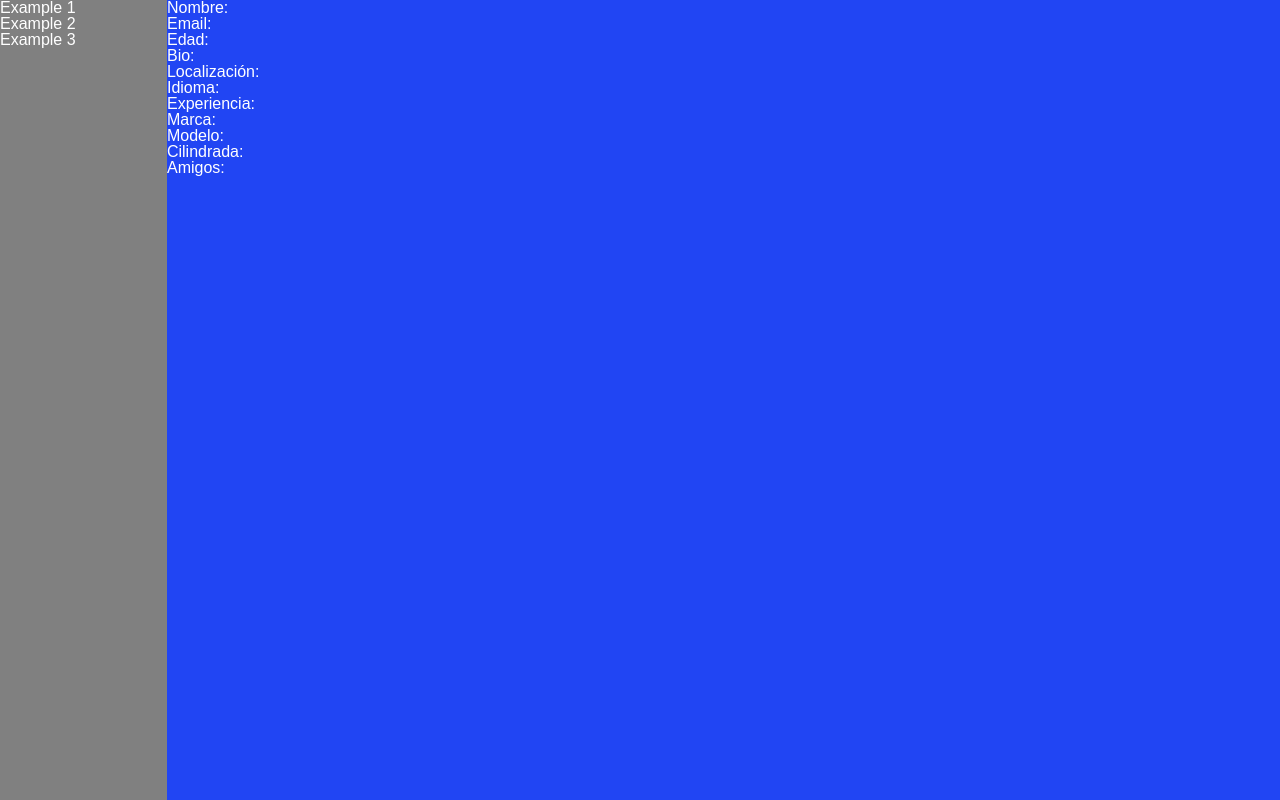
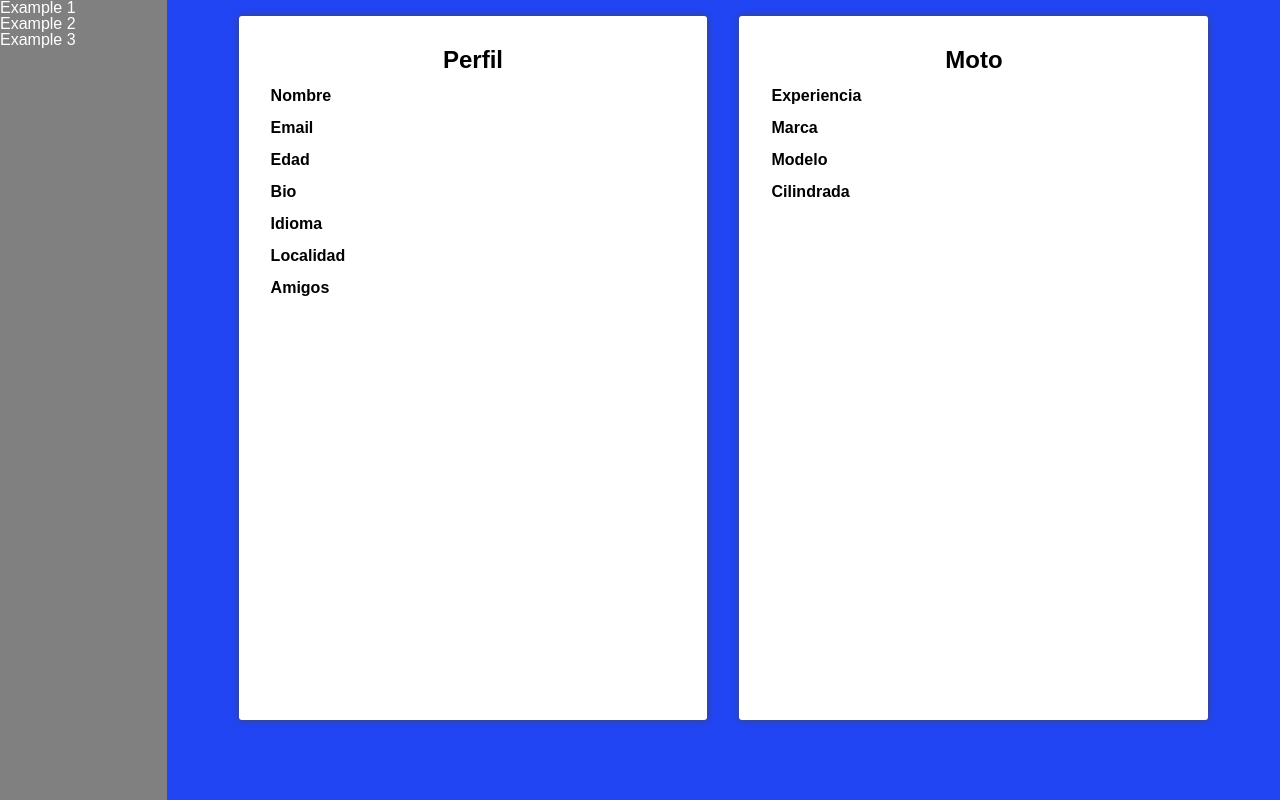
Before and after one commit to Fradomati/route_motor, a React (Vite) app in the folder client/: page /profile in a window 1280 px wide. Built offline with nearby package versions, Linux system fonts and the light colour scheme; no server answers.

Commit message:
Working on Profile page

```diff
--- a/client/src/pages/auth/Profile/index.js
+++ b/client/src/pages/auth/Profile/index.js
@@ -1,27 +1,108 @@
 import React, { useContext, useState, useEffect } from "react"
 import { UserSessionContext } from "../../../../lib/Authentication/withAuthentication"
+import { useForm } from "react-hook-form"
 
+
+// Styles
+import { MainContainer, SubContainer, InfoContainer, Title, HighText } from "./style"
 
 export const Profile = () => {
 
+
     const [userLoaded, setUserLoaded] = useContext(UserSessionContext)
+
+    // Check if Mode Edit is clicked
+    const [edit, setEdit] = useState(false)
+
+    const { register, handleSubmit, errors } = useForm(
+        {
+            mode: "onSubmit"
+        }
+    );
+    const onSubmit = async (data) => {
+        const id = userOn._id
+        const responseServer = await modifyFN(data, id);
+
+        if (responseServer.status == 417) {
+            setErr(responseServer.message)
+        } else {
+            setUserLoaded(responseServer)
+            setEdit(false)
+        }
+    };
 
     console.log(userLoaded)
 
+    const change = () => {
+        !edit ? setEdit(true) : setEdit(false)
+    }
+
     return (
-        <div>
-            <p>Nombre: {userLoaded.username}</p>
-            <p>Email: {userLoaded.email}</p>
-            <p>Edad: {userLoaded.age}</p>
-            <p>Bio: {userLoaded.bio}</p>
-            <p>Localización: {userLoaded.located}</p>
-            <p>Idioma: {userLoaded.language}</p>
-            <p>Experiencia: {userLoaded.experience}</p>
-            <p>Marca: {userLoaded.brand}</p>
-            <p>Modelo: {userLoaded.model}</p>
-            <p>Cilindrada: {userLoaded.power}</p>
-            <p>Amigos: {userLoaded.friends}</p>
-        </div>
+        <MainContainer>
+            <SubContainer>
+                <InfoContainer>
+                    <Title onClick={() => { change() }}>Perfil</Title>
+                    {!edit ? (
+                        <>
+                            <HighText>Nombre</HighText>
+                            <p>{userLoaded.username}</p>
+                            <HighText>Email</HighText>
+                            <p>{userLoaded.email}</p>
+                            <HighText>Edad</HighText>
+                            <p>{userLoaded.age}</p>
+                            <HighText>Bio</HighText>
+                            <p>{userLoaded.bio}</p>
+                            <HighText>Idioma</HighText>
+                            <p>{userLoaded.language}</p>
+                            <HighText>Localidad</HighText>
+                            <p>{userLoaded.located}</p>
+                        </>
+                    ) : (
+                            <form onSubmit={handleSubmit(onSubmit)}>
+                                <HighText>Nombre</HighText>
+                                <input type="text" placeholder={userLoaded.username} name="username" ref={register({
+                                    required: true
+                                })} />
+                                <HighText>Email</HighText>
+                                <input type="text" placeholder={userLoaded.email} name="email" ref={register({
+                                    required: true
+                                })} />
+                                <HighText>Edad</HighText>
+                                <input type="text" placeholder={userLoaded.age} name="age" ref={register({
+                                    required: true
+                                })} />
+                                <HighText>Bio</HighText>
+                                <input type="text" placeholder={userLoaded.bio} name="bio" ref={register({
+                                    required: true
+                                })} />
+                                <HighText>Idioma</HighText>
+                                <input type="text" placeholder={userLoaded.language} name="language" ref={register({
+                                    required: true
+                                })} />
+                                <HighText>Localidad</HighText>
+                                <input type="text" placeholder={userLoaded.located} name="located" ref={register({
+                                    required: true
+                                })} />
+                                <p></p>
+                                <input type="submit" />
+                            </form>
+                        )}
+                    <HighText>Amigos</HighText>
+                    <p>{userLoaded.friends}</p>
+                </InfoContainer >
+                <InfoContainer>
+                    <Title>Moto</Title>
+                    <HighText>Experiencia</HighText>
+                    <p>{userLoaded.experience}</p>
+                    <HighText>Marca</HighText>
+                    <p>{userLoaded.brand}</p>
+                    <HighText>Modelo</HighText>
+                    <p>{userLoaded.model}</p>
+                    <HighText>Cilindrada</HighText>
+                    <p>{userLoaded.power}</p>
+                </InfoContainer>
+            </SubContainer>
+        </MainContainer >
     )
 
 }
--- a/client/src/pages/auth/Profile/style.js
+++ b/client/src/pages/auth/Profile/style.js
@@ -0,0 +1,34 @@
+import styled from "styled-components"
+
+export const MainContainer = styled.div`
+display: flex;
+height: 100%;
+justify-content: center;
+`
+export const SubContainer = styled.div`
+display: flex;
+width: 90%;
+`
+
+export const InfoContainer = styled.div`
+padding: 2em;
+background-color: white;
+color: black;
+box-shadow: 0px 0px 6px #484848;
+border-radius: 3px;
+width: 100%;
+height: 80%;
+margin: 1em;
+}
+`
+
+export const Title = styled.div`
+    text-align: center;
+    font-size: 1.5em;
+    font-weight: bold;
+`
+
+export const HighText = styled.div`
+font-weight: bold;
+margin: 1em 0;
+`
--- a/client/src/services/Auth_Service.js
+++ b/client/src/services/Auth_Service.js
@@ -27,3 +27,26 @@ export const whoameFN = async () => {
     const response = await authService.get("/whoame")
     return response.data
 }
+
+export const modifyFN = async (data, id) => {
+
+    if (data.username) {
+        const username = data.username
+        const response = await authService.post("/modifyProfile", { id, username })
+        return response.data
+    }
+
+    if (data.mail) {
+        let mail = data.mail
+        let email = mail.toLowerCase()
+        const response = await authService.post("/modifyProfile", { id, email })
+        return response.data
+    }
+
+    if (data.password) {
+        const password = data.password
+        const response = await authService.post("/modifyProfile", { id, password })
+        return response.data
+    }
+
+}
```
